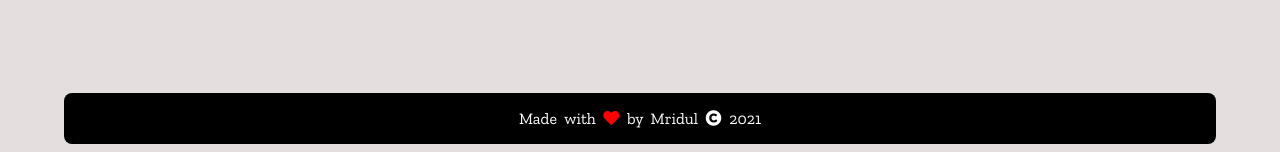
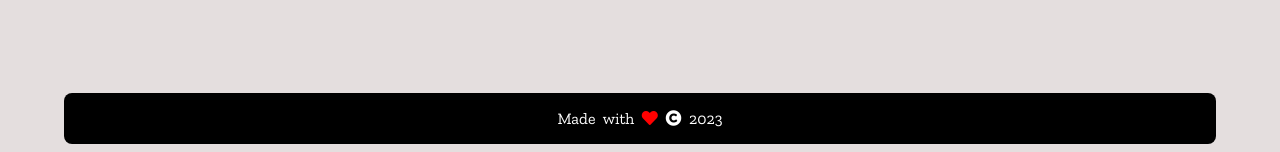
Before and after one commit to MRIDUL-MB/onlinetool-kit, a Flask app: page /base in a window 1280 px wide. Shown: the part 1032-1184 px from the top of the page. Run offline with Flask 2, Linux system fonts and the light colour scheme.

Commit message:
change for mohti bisht

```diff
--- a/templates/template.html
+++ b/templates/template.html
@@ -22,7 +22,7 @@
     {% block content %}{% endblock %}
     <footer class="tools footer">
         <div>
-            <p>Made with <i class="fas fa-heart"></i> by Mridul <i class="fas fa-copyright"></i> 2021</p>
+            <p>Made with <i class="fas fa-heart"></i> <i class="fas fa-copyright"></i> 2023</p>
         </div>
 
     </footer>
```
